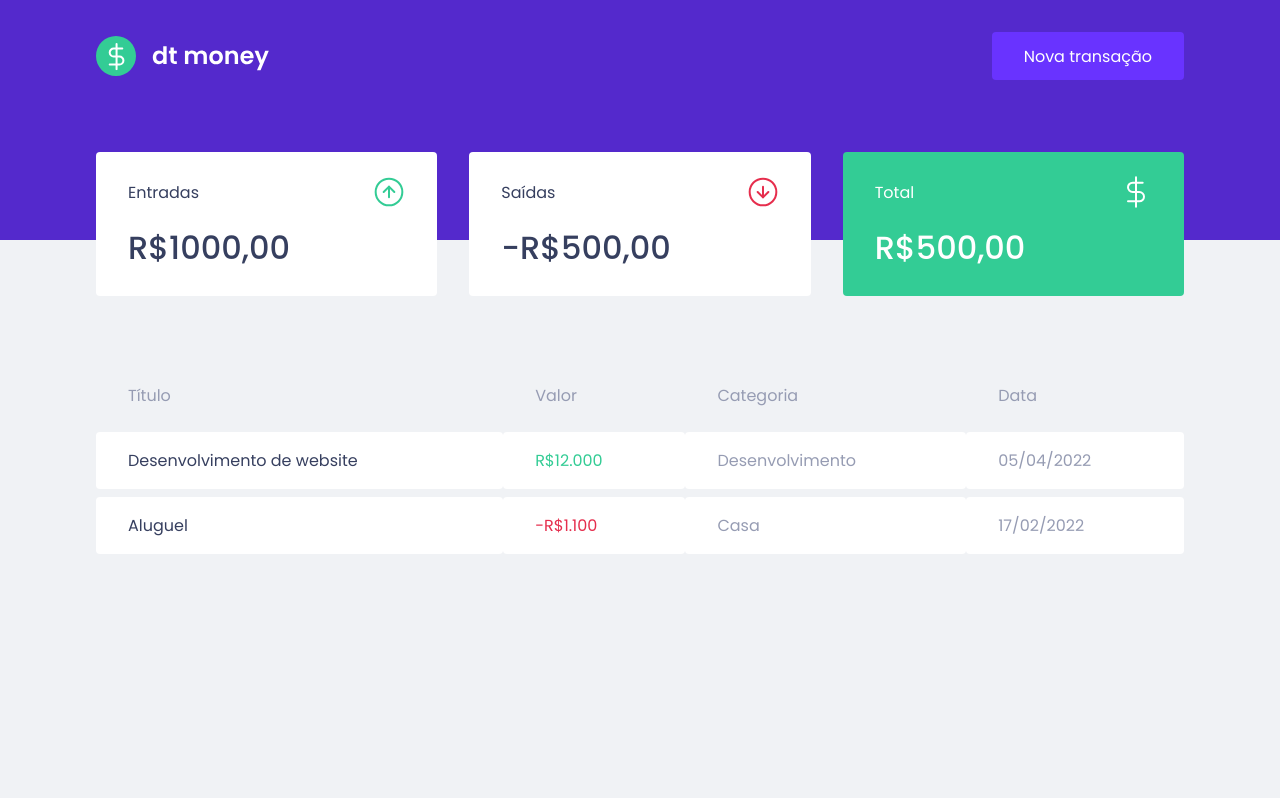
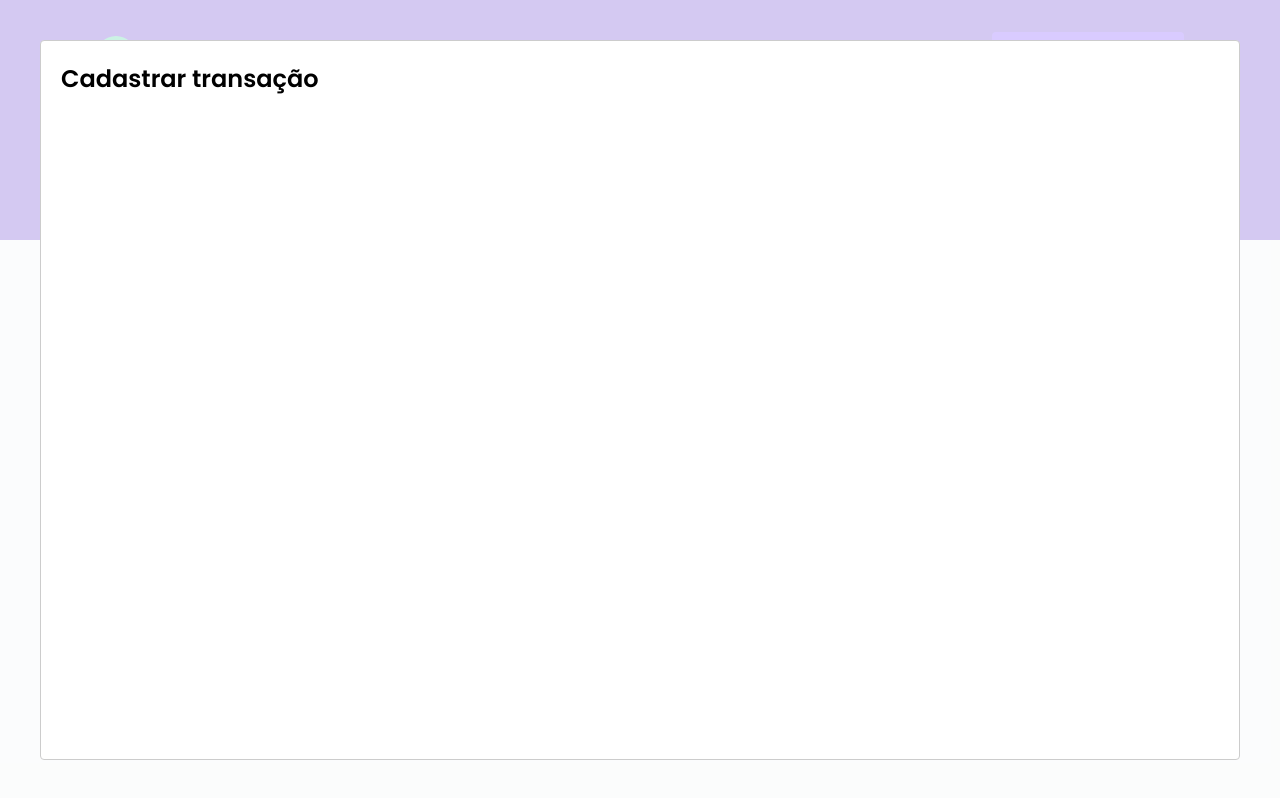
Before and after one commit to Lucas-Onofre/dtmoney, a React (Create React App) app: page / in a window 1280 px wide. Both pictures are taken after a click on the button "Nova transação". Built offline with nearby package versions, Linux system fonts and the light colour scheme; no server answers; what miragejs would draw is missing.

Commit message:
Modal configuration

```diff
--- a/package.json
+++ b/package.json
@@ -3,10 +3,12 @@
   "version": "0.1.0",
   "private": true,
   "dependencies": {
+    "@types/react-modal": "^3.13.1",
     "axios": "^0.26.1",
     "miragejs": "^0.1.43",
     "react": "^18.0.0",
     "react-dom": "^18.0.0",
+    "react-modal": "^3.14.4",
     "react-scripts": "5.0.0",
     "styled-components": "^5.3.5",
     "web-vitals": "^2.1.0"
--- a/src/App.tsx
+++ b/src/App.tsx
@@ -1,13 +1,32 @@
+import { useState } from 'react';
+import Modal from 'react-modal'
 import { Dashboard } from "./components/Dashboard";
 import { Header } from "./components/Header";
 
 import { GlobalStyle } from "./styles/global";
 
 export function App() {
+  const [isNewTransactionModalOpen, setIsNewTransactionModalOpen] = useState(false);
+
+  function handleOpenNewTransactionModal(){
+    setIsNewTransactionModalOpen(true);
+  }
+
+  function handleCloseNewTransactionModal(){
+    setIsNewTransactionModalOpen(false);
+  }
+
   return (
     <>
-      <Header />
+      <Header onOpenNewTransactionModal={handleOpenNewTransactionModal}/>
+
       <Dashboard />
+        <Modal
+          isOpen={isNewTransactionModalOpen}
+          onRequestClose={handleCloseNewTransactionModal}
+        >
+          <h2>Cadastrar transação</h2>
+        </Modal>
       <GlobalStyle />
     </>
   );
--- a/src/components/Header/index.tsx
+++ b/src/components/Header/index.tsx
@@ -1,15 +1,21 @@
+import logoImg from '../../assets/logo.svg'
+
 import { Container, Content } from './styles';
 
-import logoImg from '../../assets/logo.svg'
+interface HeaderProps{
+  onOpenNewTransactionModal: () => void;
+}
 
-export function Header(){
+export function Header({ onOpenNewTransactionModal }: HeaderProps){
   return(
     <Container>
       <Content>
         <img src={logoImg} alt="dtmoney" />
-        <button type="button">
+        <button type="button" onClick={onOpenNewTransactionModal}>
           Nova transação
         </button>
+
+
       </Content>
     </Container>
   );
```
Also changed, not shown: 1 other file (tests, documents, lock files or other folders).
